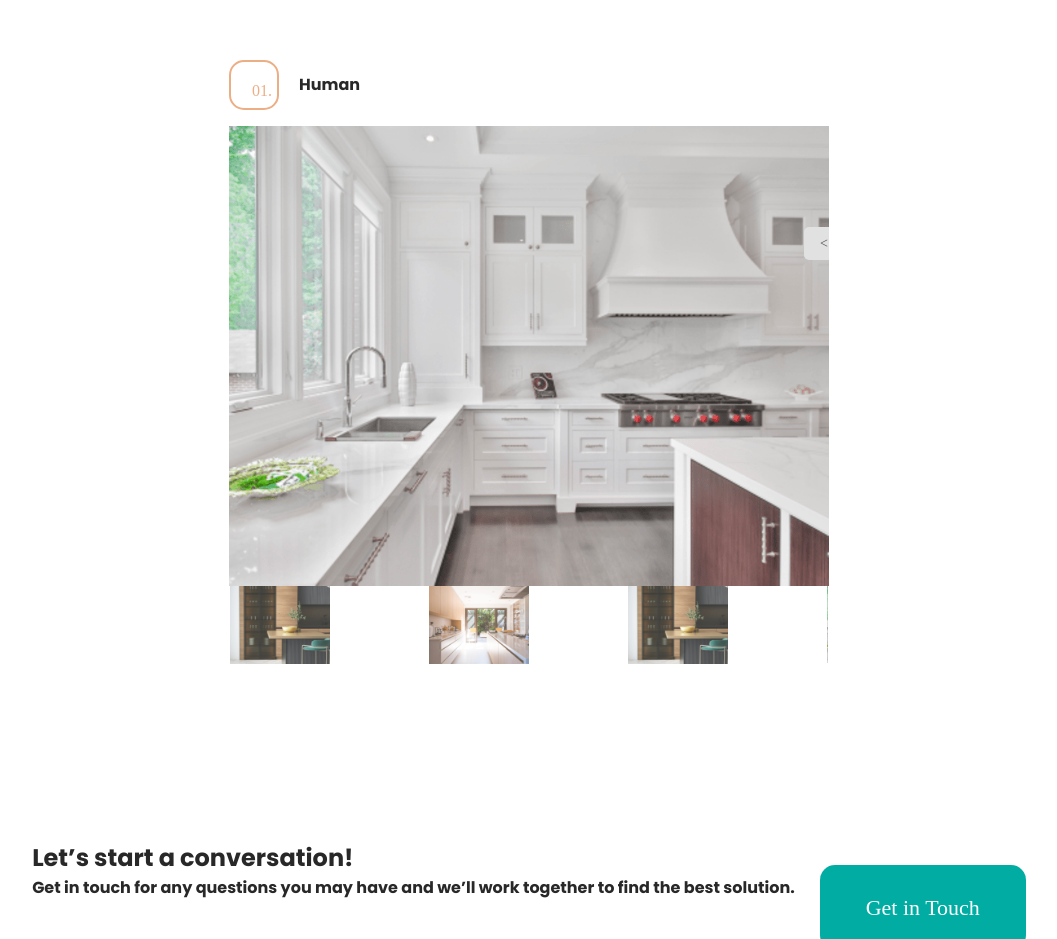
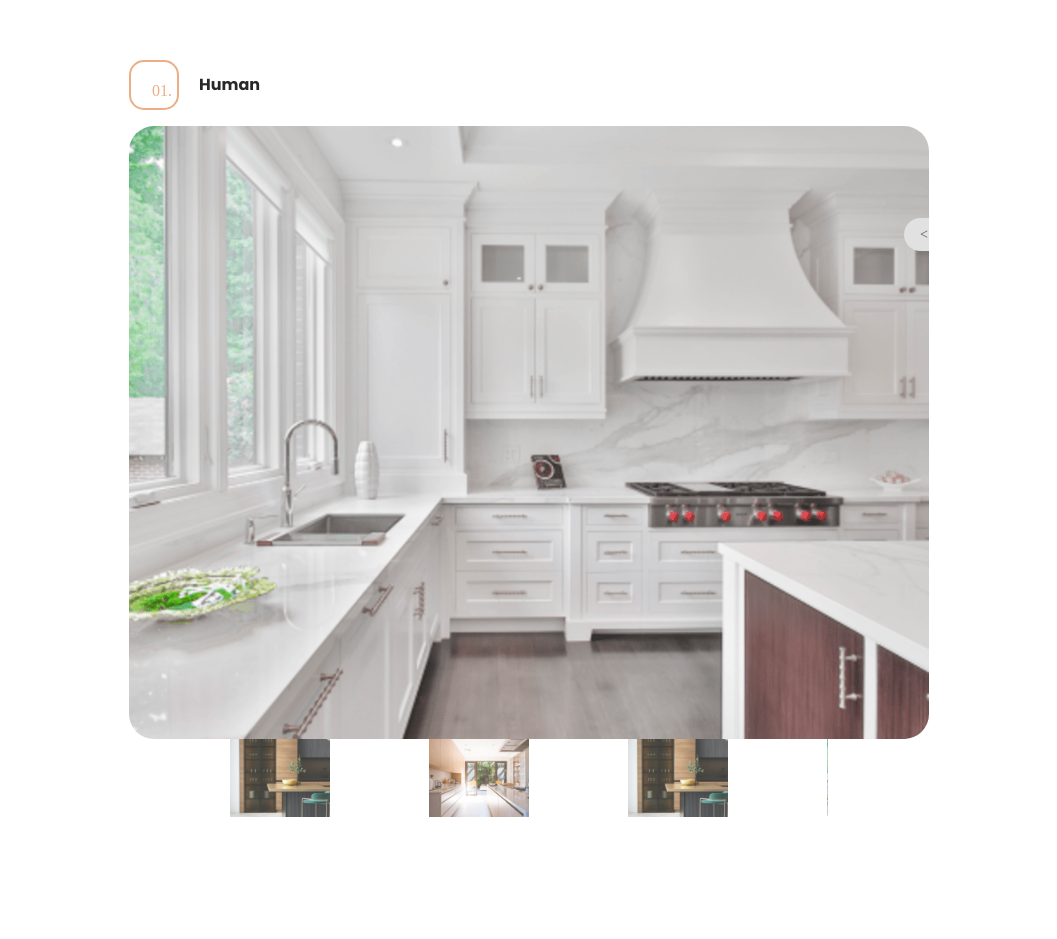
Before and after one commit to EDGI9/ad-architect-app, a React (Vite) app: page /ad-architect-app/renovations in a window 1280 px wide. Shown: the part 1160-2099 px from the top of the page, without its empty margins (111-1168 px from the left). Built offline with nearby package versions, Linux system fonts and the light colour scheme; a web font is replaced by a local one.

Commit message:
Update of the CarrouselDetails component styling

```diff
--- a/src/components/CarrouselDetail/CarrouselDetail.scss
+++ b/src/components/CarrouselDetail/CarrouselDetail.scss
@@ -3,14 +3,16 @@
     display: flex;
     align-items: center;
     position: relative;
-    max-width: 600px;
+    max-width: 800px;
     overflow: hidden;
 
     picture,source, img {
         position: relative;
         order: 1;
         z-index: 1;
-        width: 100%; height: 100%
+        width: 100%;
+        height: 100%;
+        border-radius: 25px;
     }
 
     .c-carrousel-detail__details-card {
@@ -28,9 +30,11 @@
         transform: translate(-100%);
     }
 
-    .c-button {
+    .c-carrousel-detail__details-card-button{
         position: absolute;
+        top: 0%;
         right: calc(100% - 15px);
+        border-radius: 25px 0 0 25px;
     }
 
     .c-carrousel-detail__text-container {
--- a/src/components/CarrouselDetail/CarrouselDetail.tsx
+++ b/src/components/CarrouselDetail/CarrouselDetail.tsx
@@ -24,7 +24,7 @@ export function CarrouselDetail(props: Components.CarrouselDetail): JSX.Element
             <Image image={props.image} />
 
             <Card backgroundColor="#E1E1E1" borderRadius={6} className={`c-carrousel-detail__details-card ${visibiliTyClass}`}>
-                <Button text="<" type="terceary" round={true} small={true} onClick={toggleDetailsContainer}></Button>
+                <Button text={detailsVisibility === true ? '>' : '<' } type="terceary" className="c-carrousel-detail__details-card-button" round={true} small={true} onClick={toggleDetailsContainer}></Button>
                 <div className="c-carrousel-detail__text-container">
                     <Title type="h3" text={title}></Title>
                     <p>{description}</p>
```
